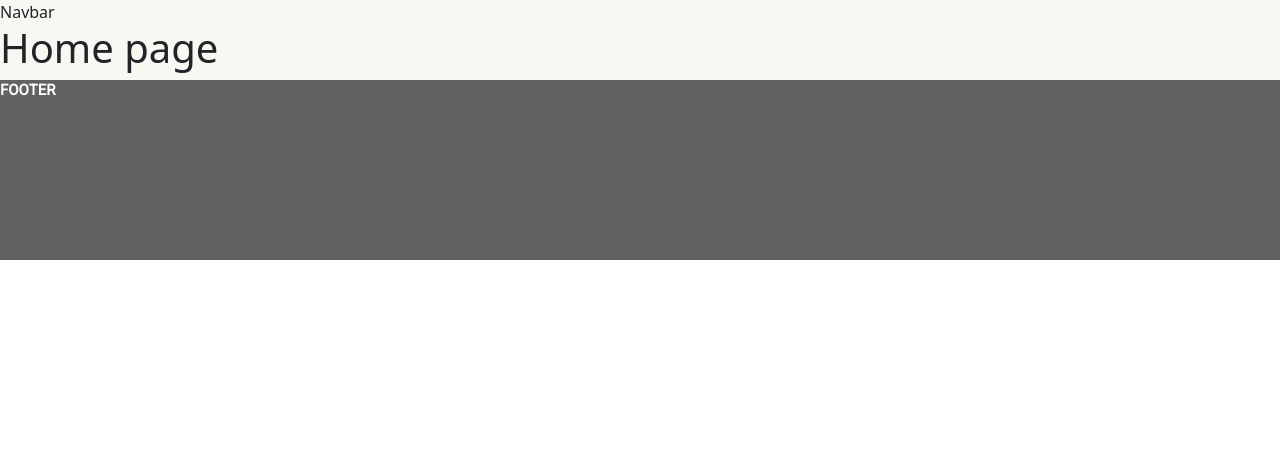
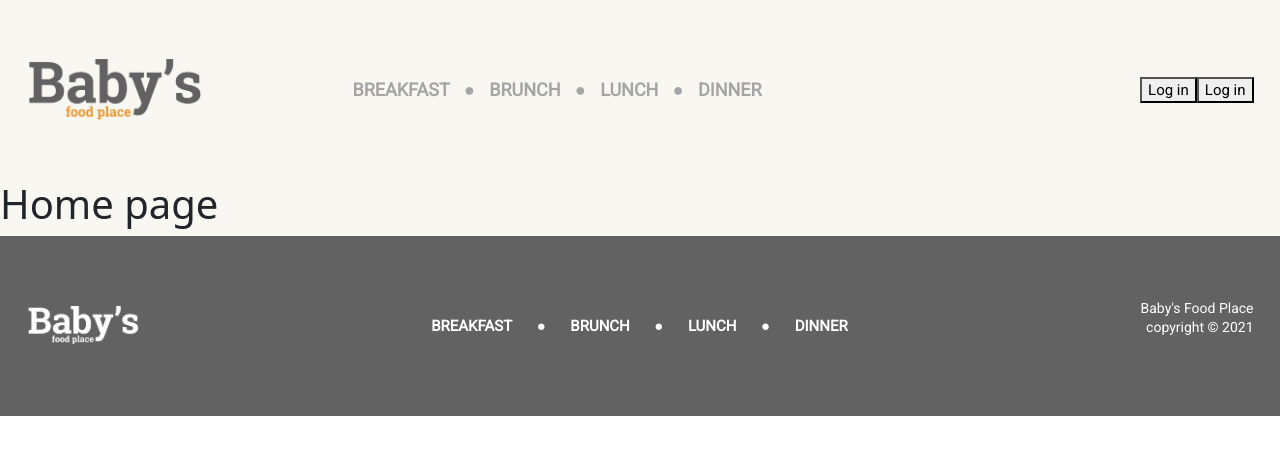
Before and after one commit to zlatkoa/recepies-webapp, a React (Create React App) app in the folder client/: page / in a window 1280 px wide. Shown: the top 454 px of the page. Built offline with nearby package versions, Linux system fonts and the light colour scheme; a web font is replaced by a local one.

Commit message:
Footer finished, header structure

```diff
--- a/client/src/layouts/Footer/Footer.css
+++ b/client/src/layouts/Footer/Footer.css
@@ -1,10 +1,63 @@
-.footerwrapper{
+footer {
   background-color: #626262;
+  font: normal normal bold 15px/20px Roboto;
+  bottom: 0;
+}
+
+a:link {
+  background-color: transparent;
+  text-decoration: none;
+  color: inherit;
+}
+
+a, a:hover, a:focus, a:active {
+  text-decoration: none;
+  color: inherit;
+}
+
+.footercontainer{
   height: 180px;
-  text-align: left;
-  font: normal normal bold 15px/20px Roboto;
+  width: 1247px;
   letter-spacing: 0px;
   color: #FFFFFF;
+  display: flex;
+  flex-direction:row;
+  flex-wrap:wrap;
+  justify-content: space-between;
+  align-items: center;
+  margin: auto;
+}
+
+.footeritem1 {
+  flex-grow: 1;
+  margin-left: 10px;
+  margin-right: 10px;
+  text-align: left;
+}
+
+.footeritem1 img {
+  width:112px;
+}
+
+.footeritem2 {
+  flex-grow: 2;
   text-transform: uppercase;
-  opacity: 1;
+  margin-left: 10px;
+  margin-right: 10px;
+  text-align: center;
+  color: white;
+  display:flex;
+  flex-direction: row;
+  justify-content: space-evenly;
+  padding-left: 150px;
+  padding-right: 150px;
+  align-items: center;
 }
+
+.footeritem3 {
+  flex-grow: 1;
+  margin-left: 10px;
+  margin-right: 10px;
+  text-align: right;
+  font: normal normal normal 14px/19px Roboto;
+}
--- a/client/src/layouts/Footer/Footer.js
+++ b/client/src/layouts/Footer/Footer.js
@@ -1,10 +1,26 @@
 import './Footer.css';
+import logo from '../../media/logo/logofooter.jpg'
+
 
 function App() {
   return (
-      <div class="footerwrapper">
-          Footer
-      </div>
+      <footer>
+        <div className="footercontainer">
+            <div className="footeritem1">
+              <img src={logo} />
+            </div>
+            <div className="footeritem2">
+              <a href="/"> Breakfast </a>
+               &#9679;
+              <a href="/">Brunch</a>
+              &#9679;
+              <a href="/">Lunch</a>
+               &#9679;
+              <a href="/">Dinner</a>
+             </div>
+            <div className="footeritem3"><p>Baby's Food Place <br/>copyright &copy; 2021</p> </div>
+          </div>
+      </footer>
   );
 }
 export default App;
--- a/client/src/layouts/Navbar/Navbar.css
+++ b/client/src/layouts/Navbar/Navbar.css
@@ -0,0 +1,58 @@
+nav {
+  font: normal normal bold 15px/20px Roboto;
+  top: 0;
+}
+
+a:link {
+  background-color: transparent;
+  text-decoration: none;
+  color: inherit;
+}
+
+a, a:hover, a:focus, a:active {
+  text-decoration: none;
+  color: inherit;
+}
+
+.navbarcontainer {
+  height: 180px;
+  width: 1247px;
+  display: flex;
+  flex-direction:row;
+  flex-wrap:wrap;
+  justify-content: space-between;
+  align-items: center;
+  margin: auto;
+}
+
+.navbaritem1 {
+  flex-grow: 1;
+  margin-left: 10px;
+  margin-right: 10px;
+  text-align: left;
+}
+
+.navbaritem1 img {
+  width:177px;
+}
+
+.navbaritem2 {
+  flex-grow: 1;
+  text-transform: uppercase;
+  margin-left: 10px;
+  margin-right: 10px;
+  text-align: center;
+  color: #A5A5A5;
+  display:flex;
+  flex-direction: row;
+  justify-content: space-evenly;
+  align-items: center;
+  font: normal normal bold 18px/24px Roboto;
+}
+
+.navbaritem3 {
+  flex-grow: 3;
+  margin-left: 10px;
+  margin-right: 10px;
+  text-align: right;
+}
--- a/client/src/layouts/Navbar/Navbar.js
+++ b/client/src/layouts/Navbar/Navbar.js
@@ -1,8 +1,29 @@
+import './Navbar.css';
+import logo from '../../media/logo/logoheader.jpg'
+
+
 function App() {
-    return (
-        <div>
-            Navbar
-        </div>
-    );
+  return (
+      <nav>
+        <div className="navbarcontainer">
+            <div className="navbaritem1">
+              <img src={logo} />
+            </div>
+            <div className="navbaritem2">
+              <a href="/"> Breakfast </a>
+               &#9679;
+              <a href="/">Brunch</a>
+              &#9679;
+              <a href="/">Lunch</a>
+               &#9679;
+              <a href="/">Dinner</a>
+             </div>
+            <div className="navbaritem3">
+                <button>Log in</button>
+                <button>Log in</button>
+            </div>
+          </div>
+      </nav>
+  );
 }
 export default App;
```
Also changed, not shown: client/src/media/logo/logofooter.jpg (added), client/src/media/logo/logoheader.jpg (added).
